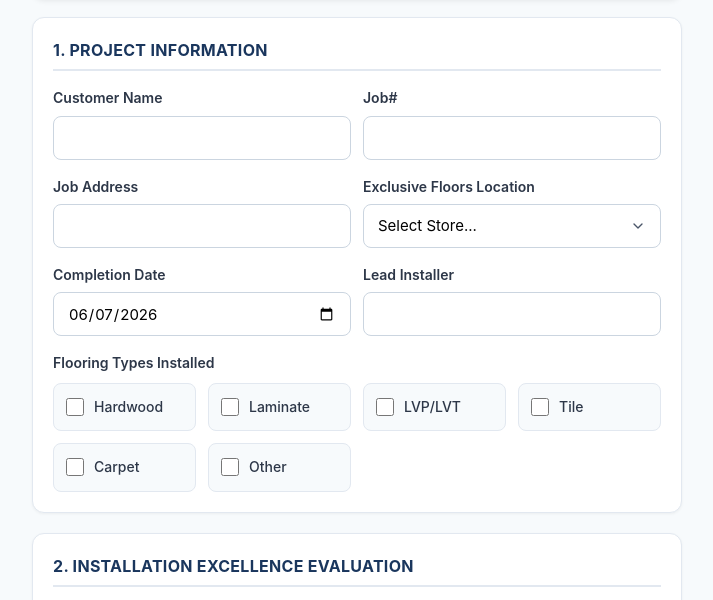
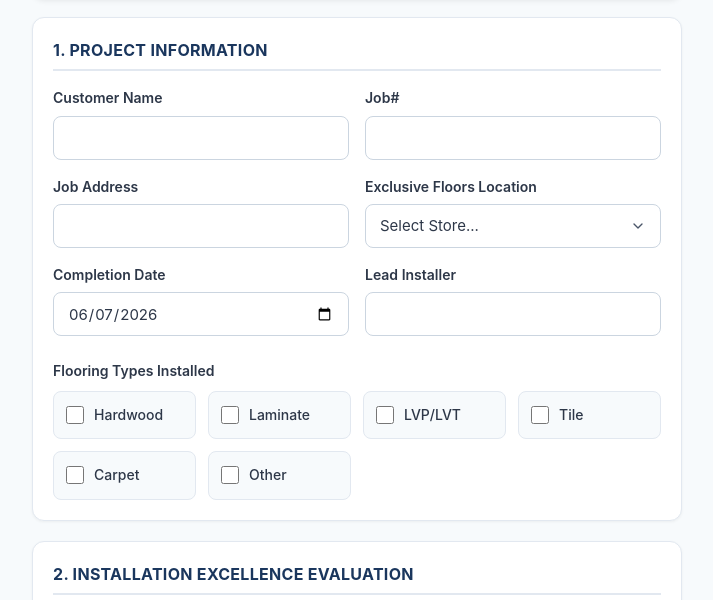
Before and after one commit to the1Geoff/Exclusivesignoff, a plain HTML site: page index.html in a window 1280 px wide. Shown: the part 164-764 px from the top of the page, without its empty margins (283-996 px from the left). Drawn offline with Linux system fonts and the light colour scheme.

Commit message:
Update index.html

```diff
--- a/index.html
+++ b/index.html
@@ -92,6 +92,17 @@
             margin-bottom: 16px;
         }
 
+        /* Responsive grid framework for uniform rows */
+        .form-row-2col {
+            display: grid;
+            grid-template-columns: 1fr 1fr;
+            gap: 16px;
+            margin-bottom: 16px;
+        }
+        .form-row-2col .form-group {
+            margin-bottom: 0;
+        }
+
         .form-group label {
             display: block;
             font-weight: 600;
@@ -100,6 +111,7 @@
             color: var(--text);
         }
 
+        /* Universal field box alignment settings */
         .form-control {
             width: 100%;
             height: 44px;
@@ -108,7 +120,10 @@
             padding: 10px 14px;
             font-size: 15px;
             background-color: #ffffff;
+            color: var(--text);
             transition: border-color 0.2s;
+            display: block;
+            line-height: 1.4;
         }
 
         .form-control:focus {
@@ -450,23 +465,26 @@
 
         <div class="card">
             <h3>1. Project Information</h3>
-            <div class="form-group" style="display: grid; grid-template-columns: 1fr 1fr; gap: 12px;">
-                <div>
+
+            <div class="form-row-2col">
+                <div class="form-group">
                     <label>Customer Name</label>
                     <input type="text" id="custName" class="form-control" required>
                 </div>
                 <div>
-                    <label>Job#</label>
-                    <input type="text" id="jobNum" class="form-control" required>
+                    <div class="form-group">
+                        <label>Job#</label>
+                        <input type="text" id="jobNum" class="form-control" required>
+                    </div>
                 </div>
             </div>
 
-            <div class="form-group" style="display: grid; grid-template-columns: 1fr 1fr; gap: 12px;">
-                <div>
+            <div class="form-row-2col">
+                <div class="form-group">
                     <label>Job Address</label>
                     <input type="text" id="jobAddr" class="form-control" required>
                 </div>
-                <div>
+                <div class="form-group">
                     <label>Exclusive Floors Location</label>
                     <select id="storeLocation" class="form-control" required>
                         <option value="" disabled selected>Select Store...</option>
@@ -477,18 +495,18 @@
                 </div>
             </div>
 
-            <div class="form-group" style="display: grid; grid-template-columns: 1fr 1fr; gap: 12px;">
-                <div>
+            <div class="form-row-2col" style="margin-bottom: 0;">
+                <div class="form-group">
                     <label>Completion Date</label>
                     <input type="date" id="compDate" class="form-control" required>
                 </div>
-                <div>
+                <div class="form-group">
                     <label>Lead Installer</label>
                     <input type="text" id="installerName" class="form-control" required>
                 </div>
             </div>
 
-            <div style="margin-top: 16px;">
+            <div style="margin-top: 24px;">
                 <label style="display:block; font-weight:600; font-size:14px; margin-bottom:6px;">Flooring Types Installed</label>
                 <div class="flooring-grid">
                     <label class="cb-label"><input type="checkbox" name="fType" value="Hardwood"> Hardwood</label>
```
